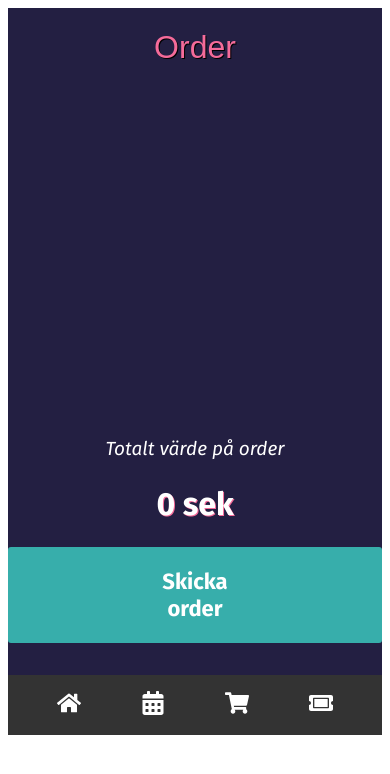
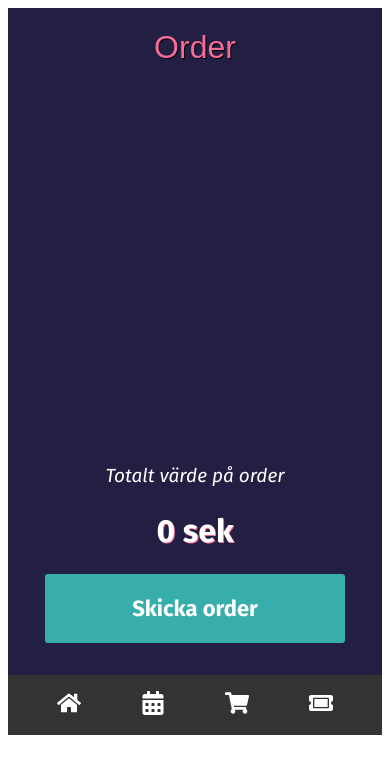
Before and after one commit to Linuszackrisson/React-exam, a React (Vite) app: page /cartpage in a window 390 px wide. Shown: the top 774 px of the page. Built offline with nearby package versions, Linux system fonts and the light colour scheme; a web font is replaced by a local one.

Commit message:
Responsive fix

```diff
--- a/src/components/eventdetails.css
+++ b/src/components/eventdetails.css
@@ -134,7 +134,8 @@
     font-size: 22px;
     font-weight: 600;
     color: rgba(255, 255, 255, 1);
-    padding: 1.3rem 6rem;
+    padding: 1.3rem;
+    width: 80%;
     border: none;
     margin-top: 4rem;
     border-radius: 3px;
--- a/src/pages/Cartpage/cartpage.css
+++ b/src/pages/Cartpage/cartpage.css
@@ -131,11 +131,14 @@
     font-size: 22px;
     font-weight: 600;
     color: rgba(255, 255, 255, 1);
-    padding: 1.3rem 8rem;
+    padding: 1.3rem;
+    width: 80%;
     border: none;
     margin-bottom: 2rem;
     border-radius: 3px;
     cursor: pointer;
+    margin: auto;
+
 
 }
 .sendOrderButton:active {
@@ -146,5 +149,8 @@
     display: flex;
     flex-direction: column;
     gap: 1.5rem;
+    width: 100%;
+    padding-bottom: 2rem;
+
 
 }
```
